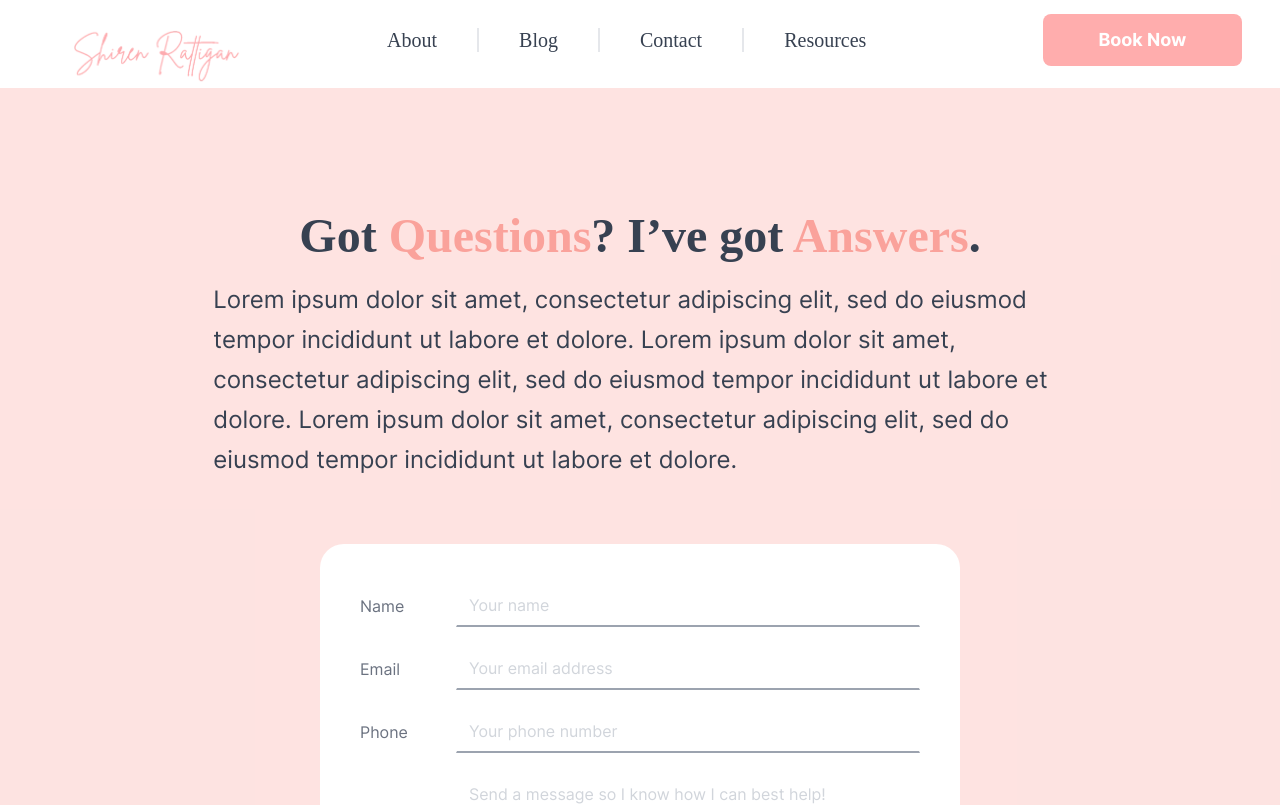
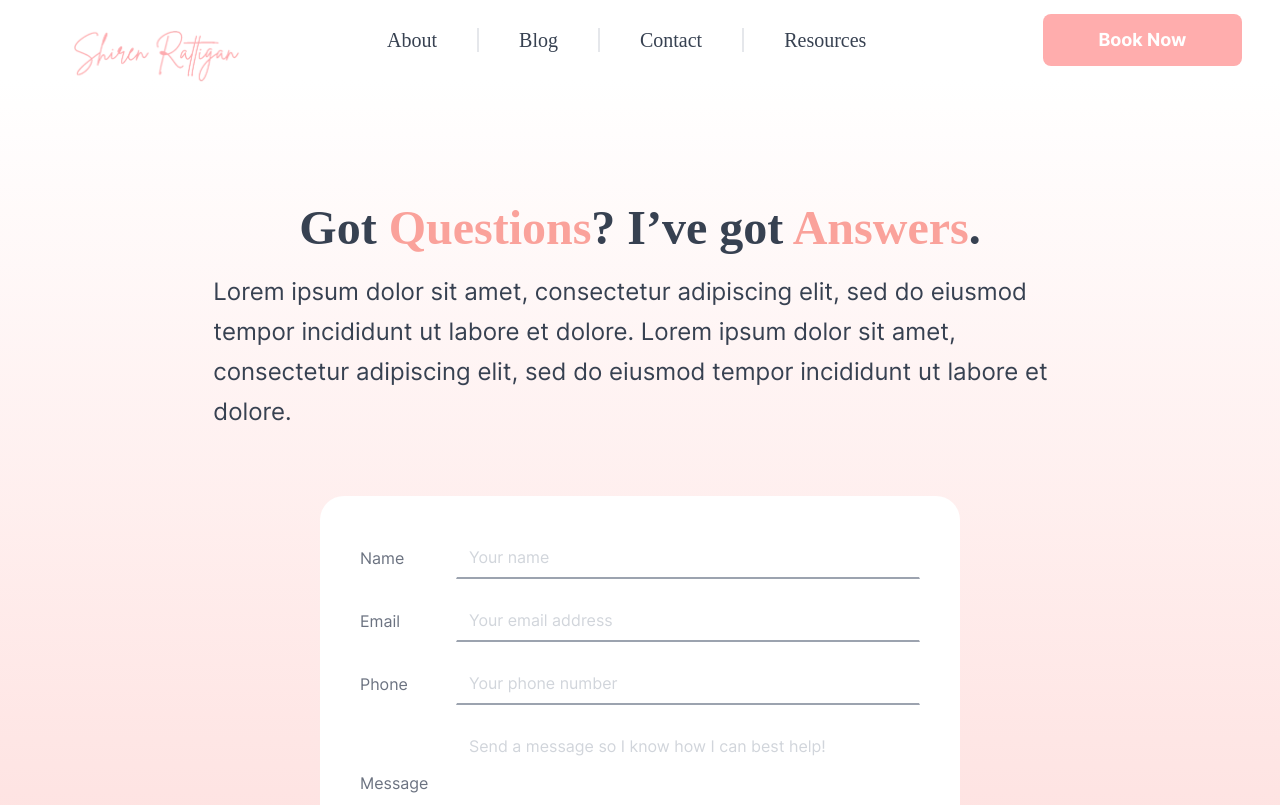
Before and after one commit to Cadogy/MicroschoolCoach, a Next.js app: page /contact in a window 1280 px wide. Shown: the top 805 px of the page. Built offline with nearby package versions, Linux system fonts and the light colour scheme.

Commit message:
Touched up contact page

```diff
--- a/src/components/contactpage/Contactlayout.tsx
+++ b/src/components/contactpage/Contactlayout.tsx
@@ -2,12 +2,13 @@ import React from 'react'
 
 const Contactlayout = () => {
   return (
-  <div className="bg-primary-500/30 h-full py-32 flex flex-col items-center mt-2 gap-16 text-gray-700">
-    <div className='w-full flex flex-col justify-center items-center gap-6'>
+  <div className="relative bg-primary-500/30 h-full py-32 flex flex-col items-center gap-16 text-gray-700">
+    <div className='absolute inset-0 origin-bottom-left transform bg-gradient-to-b from-white to-[rgba(255,173,173,0.2)]'></div>
+    <div className='w-full flex flex-col justify-center items-center gap-6 z-[100]'>
         <h1 className='text-[3em] font-junge'>Got <span className='text-primary-500'>Questions</span>? I’ve got <span className='text-primary-500'>Answers</span>.</h1>
-        <p className='w-2/3 text-[1.5em] leading-10'>Lorem ipsum dolor sit amet, consectetur adipiscing elit, sed do eiusmod tempor incididunt ut labore et dolore. Lorem ipsum dolor sit amet, consectetur adipiscing elit, sed do eiusmod tempor incididunt ut labore et dolore. Lorem ipsum dolor sit amet, consectetur adipiscing elit, sed do eiusmod tempor incididunt ut labore et dolore. </p>
+        <p className='w-2/3 text-[1.5em] leading-10 max-w-[1000px]'>Lorem ipsum dolor sit amet, consectetur adipiscing elit, sed do eiusmod tempor incididunt ut labore et dolore. Lorem ipsum dolor sit amet, consectetur adipiscing elit, sed do eiusmod tempor incididunt ut labore et dolore. </p>
     </div>
-    <div className="bg-white p-10 md:w-2/3 lg:w-1/2 mx-auto rounded-[1.5rem]">
+    <div className="bg-white p-10 md:w-2/3 lg:w-1/2 mx-auto rounded-[1.5rem] z-[100]">
       <form action="">
 
         <div className="flex items-center mb-5">
```
